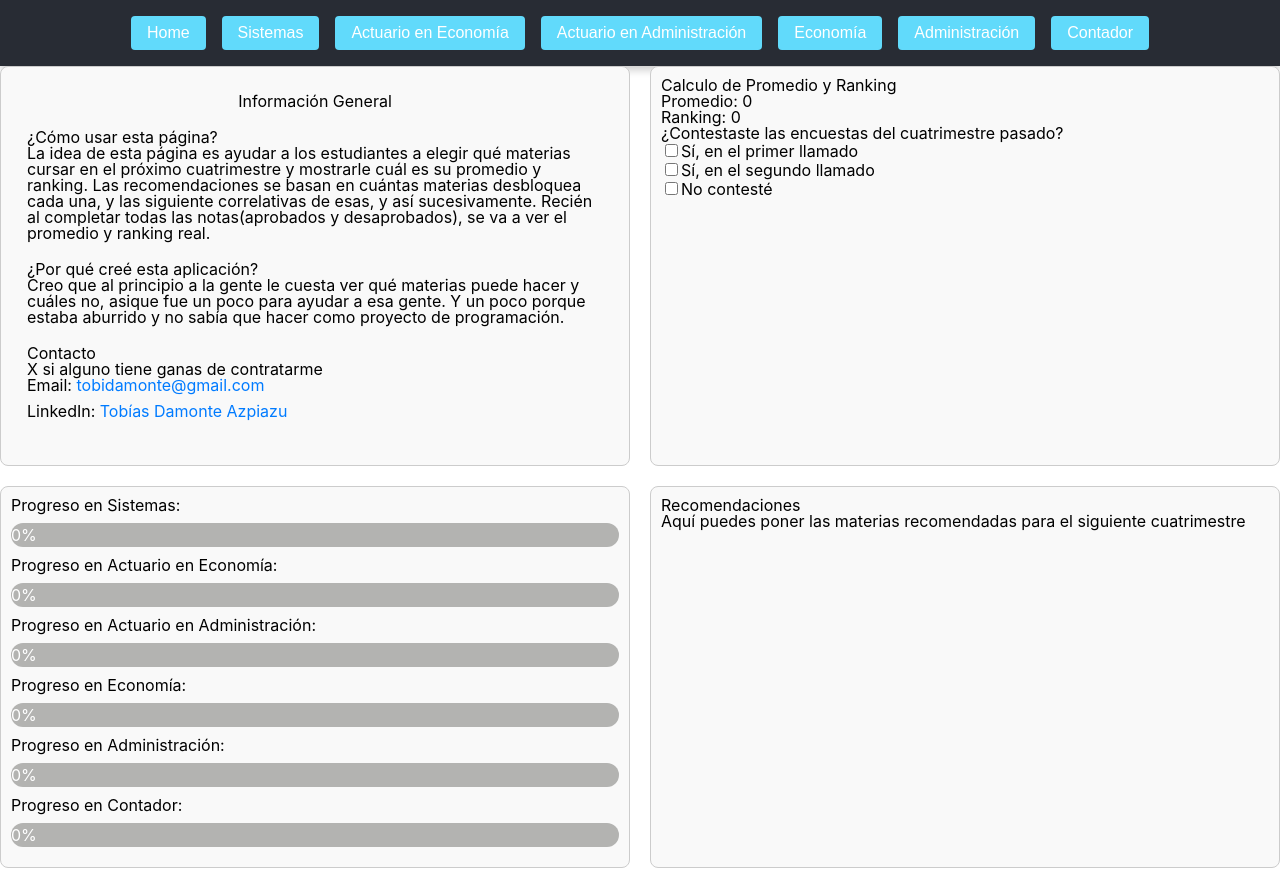
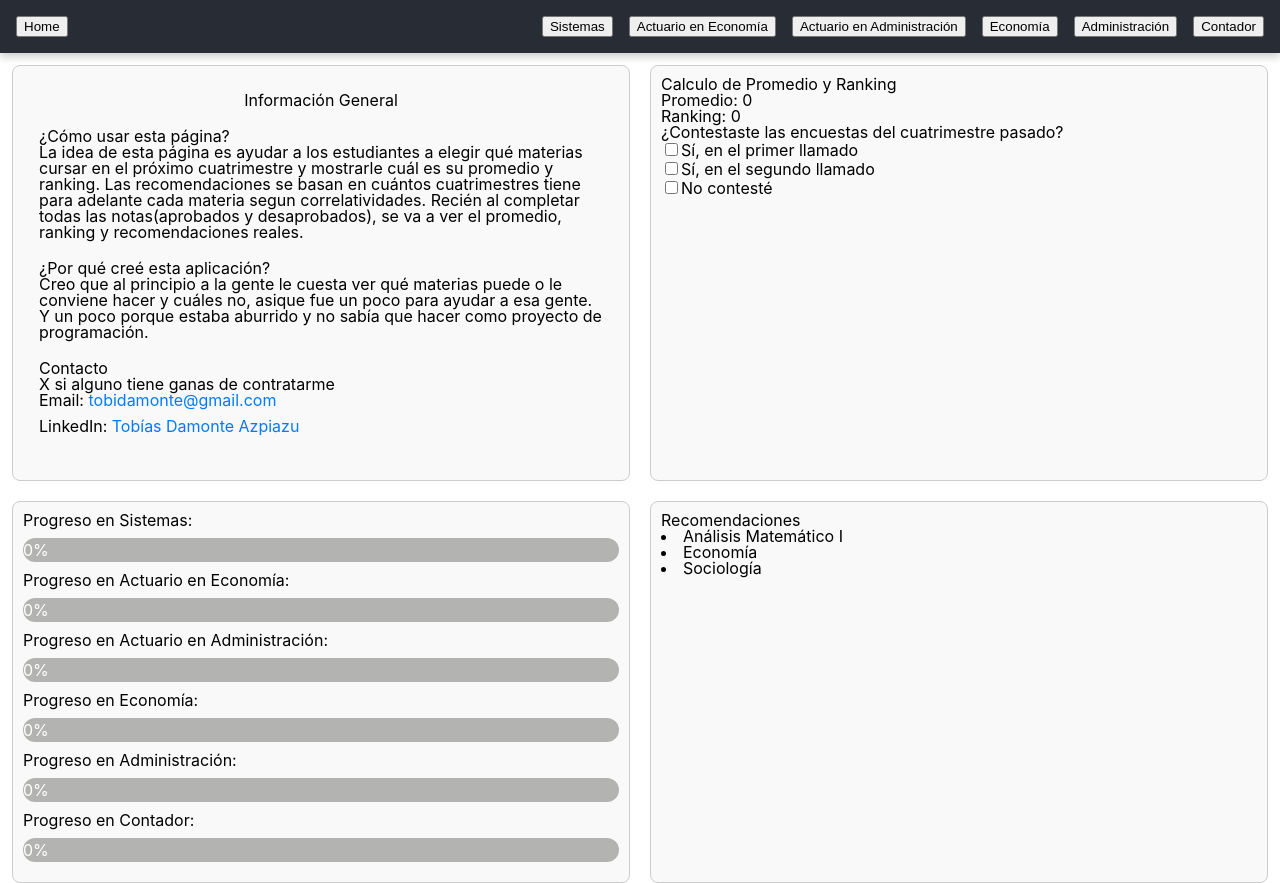
Before and after one commit to TDamonteAzpiazu/Carreras, a React (Create React App) app in the folder front/: page / in a window 1280 px wide. Built offline with nearby package versions, Linux system fonts and the light colour scheme.

Commit message:
Recomendaciones de materias funcionando

```diff
--- a/front/src/App.css
+++ b/front/src/App.css
@@ -36,3 +36,7 @@
     transform: rotate(360deg);
   }
 }
+
+.container {
+  padding: 0.75rem;
+}
--- a/front/src/App.tsx
+++ b/front/src/App.tsx
@@ -14,6 +14,7 @@ function App() {
   return (
     <div>
       <Navbar />
+      <div className="container">
         <Routes>
           <Route path="/" element={<Home />} />
           <Route path="/sistemas" element={<Sistemas />} />
@@ -23,6 +24,7 @@ function App() {
           <Route path="/administracion" element={<Admin />} />
           <Route path="/contador" element={<Contador />} />
         </Routes>
+      </div>
       {/* <Footer /> */}
     </div>
   );
--- a/front/src/components/primary/informacionGeneral/informacionGeneral.tsx
+++ b/front/src/components/primary/informacionGeneral/informacionGeneral.tsx
@@ -9,15 +9,15 @@ export const InformacionGeneral = () => {
                 <h2>¿Cómo usar esta página?</h2>
                 <p>
                     La idea de esta página es ayudar a los estudiantes a elegir qué materias cursar en el próximo cuatrimestre y mostrarle cuál es su promedio y ranking.
-                    Las recomendaciones se basan en cuántas materias desbloquea cada una, y las siguiente correlativas de esas, y así sucesivamente.
-                    Recién al completar todas las notas(aprobados y desaprobados), se va a ver el promedio y ranking real.
+                    Las recomendaciones se basan en cuántos cuatrimestres tiene para adelante cada materia segun correlatividades.
+                    Recién al completar todas las notas(aprobados y desaprobados), se va a ver el promedio, ranking y recomendaciones reales.
                 </p>
             </section>
 
             <section className={styles.section}>
                 <h2>¿Por qué creé esta aplicación?</h2>
                 <p>
-                    Creo que al principio a la gente le cuesta ver qué materias puede hacer y cuáles no, asique fue un poco para ayudar a esa gente.
+                    Creo que al principio a la gente le cuesta ver qué materias puede o le conviene hacer y cuáles no, asique fue un poco para ayudar a esa gente.
                     Y un poco porque estaba aburrido y no sabía que hacer como proyecto de programación.
                 </p>
             </section>
--- a/front/src/components/primary/navbar/navbar.module.css
+++ b/front/src/components/primary/navbar/navbar.module.css
@@ -1,36 +1,55 @@
-/* Navbar.module.css */
-
 .navbar {
     display: flex;
-    flex-wrap: wrap;
-    justify-content: center;
+    justify-content: space-between;
     align-items: center;
     background-color: #282c34;
     padding: 1rem;
     box-shadow: 0 4px 8px rgba(0, 0, 0, 0.2);
+    z-index: 1000;
 }
 
-.navbar a {
-    text-decoration: none;
-    margin: 0.5rem;
+.left {
+    flex: 1;
 }
 
-.navbar button {
-    background-color: #61dafb;
-    border: none;
-    border-radius: 0.25rem;
-    color: white;
-    font-size: 1rem;
-    padding: 0.5rem 1rem;
-    cursor: pointer;
-    transition: background-color 0.3s, transform 0.2s;
+.right {
+    flex: 2;
+    display: flex;
+    justify-content: flex-end;
 }
 
-.navbar button:hover {
-    background-color: #21a1f1;
-    transform: scale(1.05);
+.carreras {
+    display: flex;
+    gap: 1rem;
 }
 
-.navbar button:active {
-    background-color: #1e90ff;
+.dropdownContainer {
+    display: none;
+    position: relative;
+    z-index: 1001;
 }
+
+.dropdownMenu {
+    position: absolute;
+    top: 100%;
+    right: 0;
+    background-color: #282c34;
+    box-shadow: 0 4px 8px rgba(0, 0, 0, 0.2);
+    display: flex;
+    flex-direction: column;
+    z-index: 1002;
+}
+
+.dropdownMenu button {
+    margin: 0.25rem;
+    width: 90%;
+}
+
+@media (max-width: 768px) {
+    .carreras {
+        display: none;
+    }
+    .dropdownContainer {
+        display: block;
+    }
+}
--- a/front/src/components/primary/navbar/navbar.tsx
+++ b/front/src/components/primary/navbar/navbar.tsx
@@ -1,13 +1,27 @@
-import { Link } from "react-router-dom";
+import { useState } from "react";
+import { Link, useNavigate } from "react-router-dom";
 import styles from "./navbar.module.css";
 
 export const Navbar = () => {
+    const [isDropdownOpen, setIsDropdownOpen] = useState(false);
+    const navigate = useNavigate();
+
+    const toggleDropdown = () => {
+        setIsDropdownOpen(!isDropdownOpen);
+    };
+
+    const closeDropdownAndNavigate = (path: string) => {
+        setIsDropdownOpen(false);
+        navigate(path);
+    };
+
     return (
         <div className={styles.navbar}>
-            <div>
+            <div className={styles.left}>
                 <Link to='/'><button>Home</button></Link>
             </div>
-            <div>
+            <div className={styles.right}>
+                <div className={styles.carreras}>
                     <Link to='/sistemas'><button>Sistemas</button></Link>
                     <Link to='/actuarioEconomia'><button>Actuario en Economía</button></Link>
                     <Link to='/actuarioAdministracion'><button>Actuario en Administración</button></Link>
@@ -15,6 +29,20 @@ export const Navbar = () => {
                     <Link to='/administracion'><button>Administración</button></Link>
                     <Link to='/contador'><button>Contador</button></Link>
                 </div>
+                <div className={styles.dropdownContainer}>
+                    <button onClick={toggleDropdown}>Carreras</button>
+                    {isDropdownOpen && (
+                        <div className={styles.dropdownMenu}>
+                            <button onClick={() => closeDropdownAndNavigate('/sistemas')}>Sistemas</button>
+                            <button onClick={() => closeDropdownAndNavigate('/actuarioEconomia')}>Actuario en Economía</button>
+                            <button onClick={() => closeDropdownAndNavigate('/actuarioAdministracion')}>Actuario en Administración</button>
+                            <button onClick={() => closeDropdownAndNavigate('/economia')}>Economía</button>
+                            <button onClick={() => closeDropdownAndNavigate('/administracion')}>Administración</button>
+                            <button onClick={() => closeDropdownAndNavigate('/contador')}>Contador</button>
+                        </div>
+                    )}
+                </div>
+            </div>
         </div>
     );
 };
--- a/front/src/components/primary/recomendarMaterias/recomendarMaterias.tsx
+++ b/front/src/components/primary/recomendarMaterias/recomendarMaterias.tsx
@@ -1,8 +1,86 @@
+import { sistemas } from "../../../helpers/sistemas";
+import { actuarioAdmin } from "../../../helpers/actuarioAdmin";
+import { actuarioEcon } from "../../../helpers/actuarioEcon";
+import { admin } from "../../../helpers/admin";
+import { contador } from "../../../helpers/contador";
+import { economia } from "../../../helpers/economia";
+import { useMateriasStore } from "../../../store/useMateriasStore";
+
 export const RecomendacionMaterias = () => {
-    return (
-        <div>
-            <h3>Recomendaciones</h3>
-            <p>Aquí puedes poner las materias recomendadas para el siguiente cuatrimestre</p>
-        </div>
+  const notas = useMateriasStore((state) => state.notas);
+
+  const getHelper = (carrera: string) => {
+    switch (carrera) {
+      case 'sistemas':
+        return sistemas;
+      case 'actuarioEconomia':
+        return actuarioEcon;
+      case 'actuarioAdministracion':
+        return actuarioAdmin;
+      case 'economia':
+        return economia;
+      case 'administracion':
+        return admin;
+      case 'contador':
+        return contador;
+      default:
+        return [];
+    }
+  };
+
+  const materiaAprobada = (codigoMateria: number): boolean => {
+    const notasMateria = notas[codigoMateria];
+    if (notasMateria && Array.isArray(notasMateria)) {
+      return notasMateria.some((nota) => nota >= 4);
+    }
+    return false;
+  };
+
+  const todasCorrelativasAprobadas = (materia: any): boolean => {
+    return materia.correlativas.every((codigoCorrelativa: number) =>
+      materiaAprobada(codigoCorrelativa)
     );
+  };
+
+  const calcularPuntajeMateria = (codigoMateria: number, materiasCarrera: any[]): number => {
+    const materiasDependientes = materiasCarrera.filter((materia) =>
+      materia.correlativas.includes(codigoMateria)
+    );
+
+    if (materiasDependientes.length === 0) return 0;
+
+    let puntaje = 1;
+    for (const materia of materiasDependientes) {
+      puntaje += calcularPuntajeMateria(materia.codigo, materiasCarrera);
+    }
+
+    return puntaje;
+  };
+
+  const obtenerMateriasOrdenadasPorPuntaje = (carrera: string) => {
+    const materiasCarrera = getHelper(carrera);
+
+    const materiasNoAprobadas = materiasCarrera.filter((materia) =>
+      !materiaAprobada(materia.codigo) && todasCorrelativasAprobadas(materia)
+    );
+
+    const materiasConPuntaje = materiasNoAprobadas.map((materia) => {
+      const puntaje = calcularPuntajeMateria(materia.codigo, materiasCarrera);
+      return { ...materia, puntaje };
+    });
+
+    return materiasConPuntaje.sort((a, b) => b.puntaje - a.puntaje);
+  };
+
+  const materiasRecomendadas = obtenerMateriasOrdenadasPorPuntaje('sistemas');
+  const materiasAMostrar = materiasRecomendadas.slice(0, 3);
+
+  return (
+    <div>
+      <h3>Recomendaciones</h3>
+        {materiasAMostrar.map((materia) => (
+          <li key={materia.codigo}>{materia.nombre}</li>
+        ))}
+    </div>
+  );
 };
--- a/front/src/components/secondary/materia/materia.module.css
+++ b/front/src/components/secondary/materia/materia.module.css
@@ -13,6 +13,7 @@
     font-weight: normal;
     display: flex;
     flex-direction: column;
+    z-index: 500;
 }
 
 /* Header de la tarjeta */
@@ -50,7 +51,7 @@
     bottom: 0;
     background: white;
     border-radius: 8px;
-    z-index: 1;
+    z-index: 600;
     padding: 1rem;
     box-shadow: 0px 4px 8px rgba(0, 0, 0, 0.2);
 }
--- a/front/src/views/home/home.tsx
+++ b/front/src/views/home/home.tsx
@@ -169,8 +169,6 @@ const calcularRanking = (notas: any, promedio: number) => {
         return A + B + C + D;
     };
 
-
-
     return (
         <div className={styles.grid}>
             <div className={styles.infoGeneral}>
```
Lines whose indentation alone changed are shown as unchanged.
